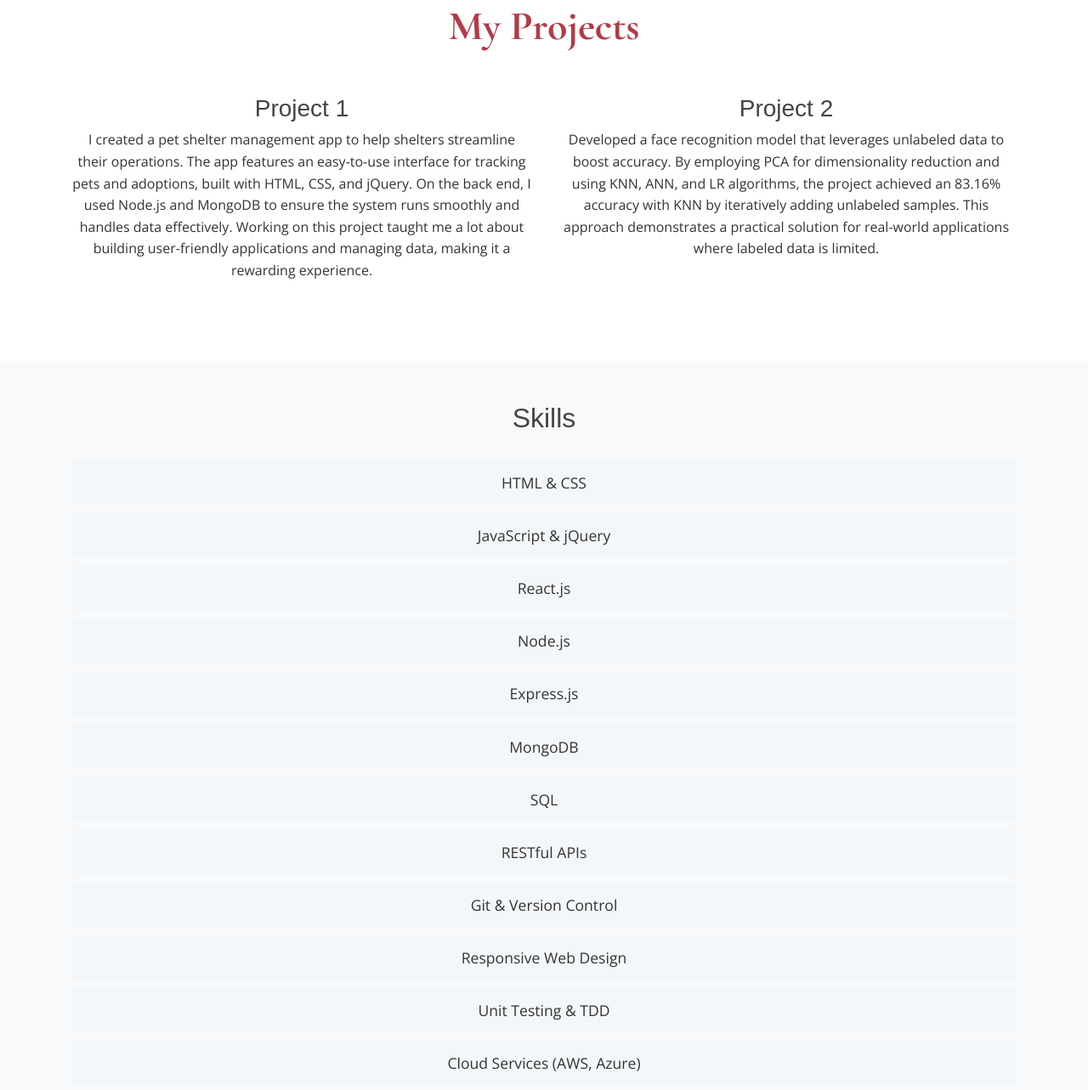
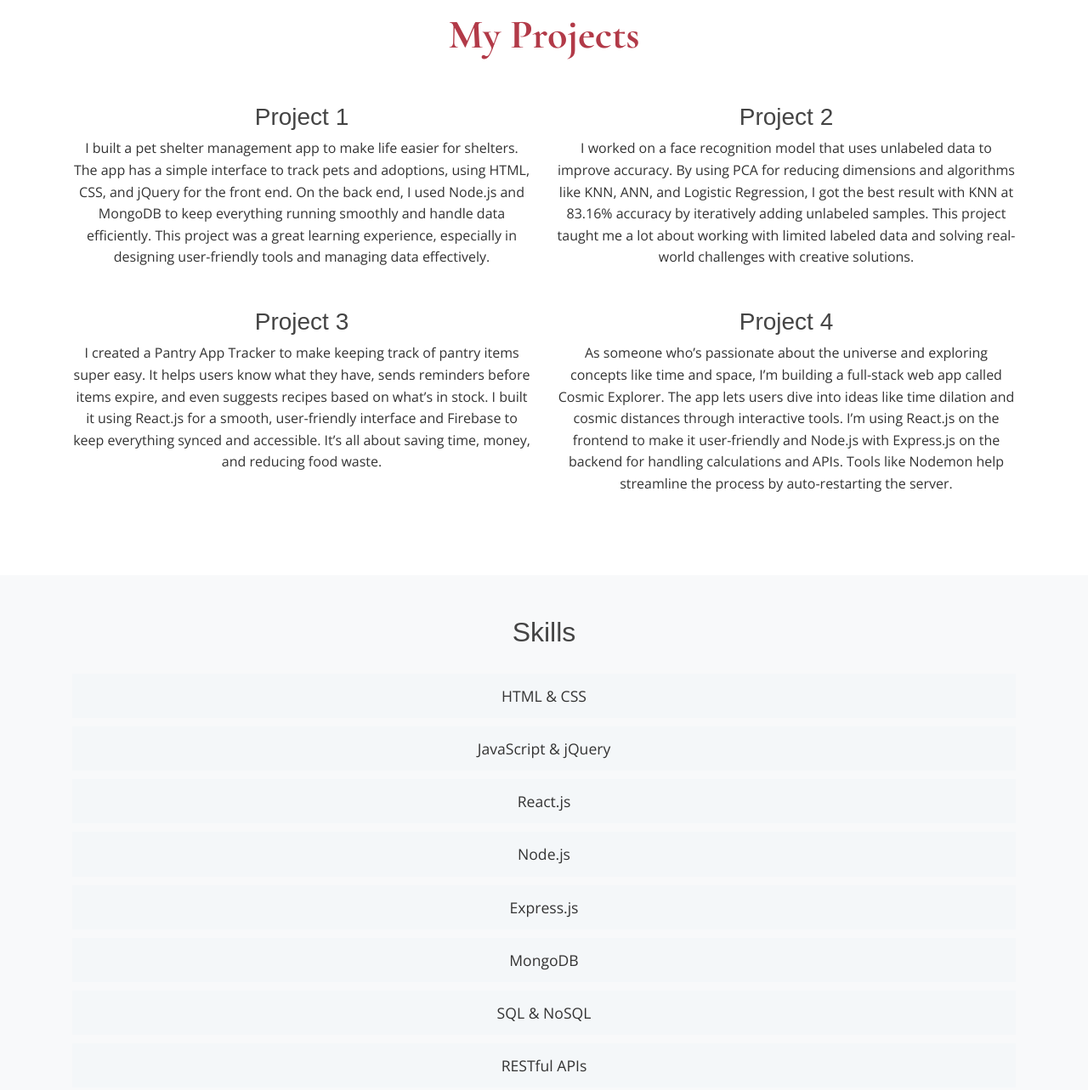
Before and after one commit to panditp1/My-Portfolio, a website: page public/index.html in a window 1280 px wide. Shown: the part 889-2172 px from the top of the page at 85% size. Drawn offline with nearby package versions, Linux system fonts and the light colour scheme; files whose address does not match are found by name.

Commit message:
Updated portfolio with new changes

```diff
--- a/public/index.html
+++ b/public/index.html
@@ -45,8 +45,9 @@
     <div class="container">
         <div class="row align-items-center">
             <div class="col-lg-6 text-lg-left">
-                <h1 class="display-4">Hello! <br> I'm Priyanka Pandit.</h1>
-                <p class="lead">I build complete web solutions, from design to deployment, as a passionate full-stack developer.</p>
+                <h1 class="display-4">Hello World! <br> I'm Priyanka Pandit.</h1>
+                <p class="lead"><p class="lead">I love combining creativity with code to bring ideas to life on the screen as a full-stack developer.</p>
+            </p>
                 <a href="#contact" class="btn btn-primary btn-lg">Get in Touch</a>
             </div>
             <div class="col-lg-6">
@@ -70,12 +71,27 @@
             <div class="row text-center">
                 <div class="col-md-6">
                     <h3>Project 1</h3>
-                    <p>I created a pet shelter management app to help shelters streamline their operations. The app features an easy-to-use interface for tracking pets and adoptions, built with HTML, CSS, and jQuery. On the back end, I used Node.js and MongoDB to ensure the
-                     system runs smoothly and handles data effectively. Working on this project taught me a lot about building user-friendly applications and managing data, making it a rewarding experience.</p>
+                    <p>I built a pet shelter management app to make life easier for shelters. The app has a simple interface to track pets and adoptions, using HTML, CSS, and jQuery for the front end.
+                        On the back end, I used Node.js and MongoDB to keep everything running smoothly and handle data efficiently. This project was a great learning experience, especially in designing
+                        user-friendly tools and managing data effectively.</p>
                 </div>
                 <div class="col-md-6">
                     <h3>Project 2</h3>
-                    <p>Developed a face recognition model that leverages unlabeled data to boost accuracy. By employing PCA for dimensionality reduction and using KNN, ANN, and LR algorithms, the project achieved an 83.16% accuracy with KNN by iteratively adding unlabeled samples. This approach demonstrates a practical solution for real-world applications where labeled data is limited.</p>
+                    <p>I worked on a face recognition model that uses unlabeled data to improve accuracy. By using PCA for reducing dimensions and algorithms like KNN, ANN, and Logistic Regression,
+                         I got the best result with KNN at 83.16% accuracy by iteratively adding unlabeled samples. This project taught me a lot about working with limited labeled data and solving
+                         real-world challenges with creative solutions.</p>
+                </div>
+                <div class="col-md-6">
+                    <h3>Project 3</h3>
+                    <p>I created a Pantry App Tracker to make keeping track of pantry items super easy. It helps users know what they have, sends reminders before items expire, and even suggests
+                        recipes based on what’s in stock. I built it using React.js for a smooth, user-friendly interface and Firebase to keep everything synced and accessible. It’s all about
+                        saving time, money, and reducing food waste.</p>
+                </div>
+                <div class = "col-md-6">
+                    <h3>Project 4</h3>
+                    <p>As someone who’s passionate about the universe and exploring concepts like time and space, I’m building a full-stack web app called Cosmic Explorer. The app lets users dive into
+                         ideas like time dilation and cosmic distances through interactive tools. I’m using React.js on the frontend to make it user-friendly and Node.js with Express.js on the backend
+                         for handling calculations and APIs. Tools like Nodemon help streamline the process by auto-restarting the server.</p>
                 </div>
             </div>
         </div>
@@ -93,19 +109,18 @@
                     <li class="list-group-item">Node.js</li>
                     <li class="list-group-item">Express.js</li>
                     <li class="list-group-item">MongoDB</li>
-                    <li class="list-group-item">SQL</li>
+                    <li class="list-group-item">SQL & NoSQL</li>
                     <li class="list-group-item">RESTful APIs</li>
                     <li class="list-group-item">Git & Version Control</li>
                     <li class="list-group-item">Responsive Web Design</li>
-                    <li class="list-group-item">Unit Testing & TDD</li>
-                    <li class="list-group-item">Cloud Services (AWS, Azure)</li>
+
                 </ul>
 
             </ul>
         </div>
     </section>
 
-    <!-- Contact Section -->
+
     <section id="contact" class="py-5">
         <div class="container">
             <h2 class="text-center">Contact Me</h2>
@@ -129,17 +144,15 @@
         </div>
     </section>
 
-    <!-- Footer Section -->
     <footer class="py-3 bg-dark text-white text-center">
         <div class="container">
             <p>&copy; 2024 Priyanka Pandit. All rights reserved.</p>
         </div>
     </footer>
 
-    <!-- jQuery and Bootstrap JS -->
     <script src="https://code.jquery.com/jquery-3.5.1.min.js"></script>
     <script src="https://stackpath.bootstrapcdn.com/bootstrap/4.5.2/js/bootstrap.bundle.min.js"></script>
-    <!-- Custom JS -->
+
     <script src="js/script.js"></script>
 </body>
 </html>
```
